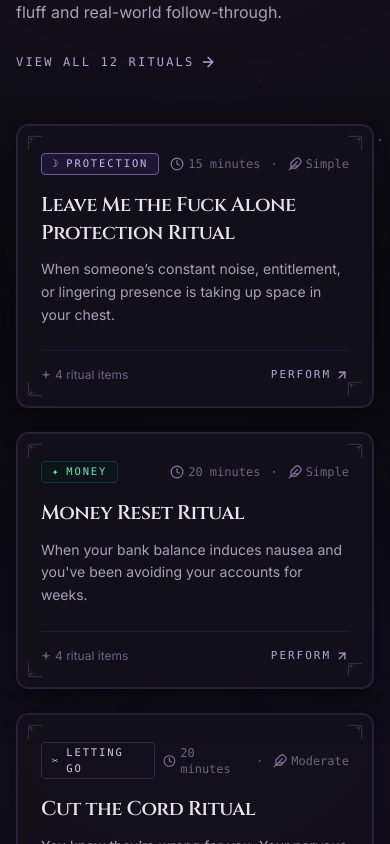
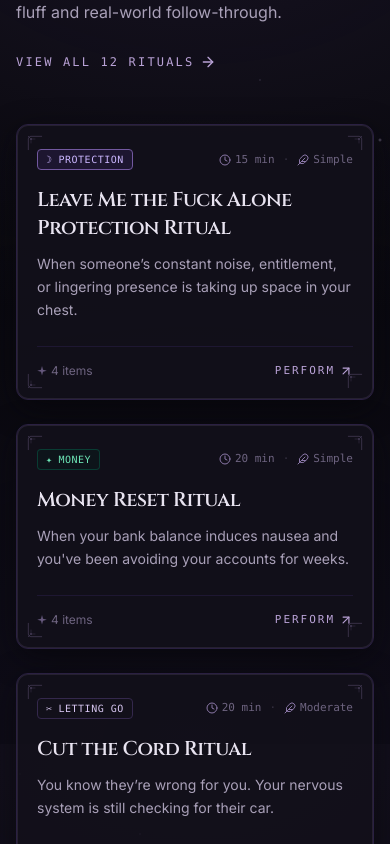
Before and after one commit to dbarbour86/witchr, a Next.js app: page / in a window 390 px wide. Shown: the part 4320-5164 px from the top of the page. Built offline with nearby package versions, Linux system fonts and the light colour scheme.

Commit message:
Fix card overflow issue: make category badge and duration metadata responsive and compact in RitualCard

```diff
--- a/app/rituals/[slug]/page.tsx
+++ b/app/rituals/[slug]/page.tsx
@@ -309,7 +309,7 @@ export default async function RitualDetailPage({ params }: RitualPageProps) {
               More in {ritual.category} →
             </Link>
           </div>
-          <div className="grid grid-cols-1 sm:grid-cols-2 lg:grid-cols-3 gap-6">
+          <div className="grid grid-cols-1 sm:grid-cols-2 lg:grid-cols-3 gap-5">
             {relatedRituals.map((rel) => (
               <RitualCard key={rel.slug} ritual={rel} />
             ))}
--- a/components/RitualCard.tsx
+++ b/components/RitualCard.tsx
@@ -24,9 +24,11 @@ export function RitualCard({ ritual, featured = false }: RitualCardProps) {
     symbol: "✧",
   };
 
+  const displayTime = ritual.estimatedTime.replace(/\s*minutes?/, " min");
+
   return (
     <article
-      className={`group relative flex flex-col justify-between p-6 sm:p-7 rounded-xl border bg-surface/90 hover:bg-surface-elevated/90 transition-all duration-300 shadow-card hover:shadow-card-tarot hover:border-lavender/50 ${
+      className={`group relative flex flex-col justify-between p-5 sm:p-6 rounded-xl border bg-surface/90 hover:bg-surface-elevated/90 transition-all duration-300 shadow-card hover:shadow-card-tarot hover:border-lavender/50 ${
         featured ? "border-border-ornate" : "border-border"
       }`}
     >
@@ -46,28 +48,28 @@ export function RitualCard({ ritual, featured = false }: RitualCardProps) {
 
       <div>
         {/* Category Badge & Duration */}
-        <div className="flex items-center justify-between gap-2 mb-4 pt-1">
+        <div className="flex flex-wrap items-center justify-between gap-x-2 gap-y-1.5 mb-4 pt-1">
           <span
-            className={`inline-flex items-center gap-1.5 px-2.5 py-0.5 rounded text-[10.5px] font-mono uppercase tracking-wideDisplay border ${catStyle.badge}`}
+            className={`inline-flex items-center gap-1.5 px-2 py-0.5 rounded text-[10px] font-mono uppercase tracking-wider border shrink-0 ${catStyle.badge}`}
           >
             <span>{catStyle.symbol}</span>
             <span>{ritual.category}</span>
           </span>
-          <div className="flex items-center gap-2.5 text-xs font-mono text-bone-dim">
+          <div className="flex items-center gap-2 text-[11px] font-mono text-bone-dim shrink-0">
             <span className="inline-flex items-center gap-1">
-              <Clock className="w-3.5 h-3.5 text-lavender-dim" />
-              {ritual.estimatedTime}
+              <Clock className="w-3 h-3 text-lavender-dim shrink-0" />
+              <span>{displayTime}</span>
             </span>
-            <span>·</span>
+            <span className="text-bone-dim/40">·</span>
             <span className="inline-flex items-center gap-1">
-              <Feather className="w-3.5 h-3.5 text-lavender-dim" />
-              {ritual.difficulty}
+              <Feather className="w-3 h-3 text-lavender-dim shrink-0" />
+              <span>{ritual.difficulty}</span>
             </span>
           </div>
         </div>
 
         {/* Title */}
-        <h3 className="font-serif text-xl sm:text-2xl font-semibold text-bone group-hover:text-lavender-light transition-colors leading-snug tracking-tight">
+        <h3 className="font-serif text-xl sm:text-2xl font-semibold text-bone group-hover:text-lavender-light transition-colors leading-snug tracking-tight break-words">
           <Link href={`/rituals/${ritual.slug}`} className="focus:outline-none">
             <span className="absolute inset-0" aria-hidden="true" />
             {ritual.title}
@@ -84,9 +86,9 @@ export function RitualCard({ ritual, featured = false }: RitualCardProps) {
       <div className="mt-6 pt-4 border-t border-border-subtle flex items-center justify-between text-xs text-bone-dim">
         <span className="flex items-center gap-1">
           <FourPointStar className="w-2.5 h-2.5 text-lavender-dim opacity-70" />
-          <span>{ritual.supplies.length} ritual items</span>
+          <span>{ritual.supplies.length} items</span>
         </span>
-        <span className="inline-flex items-center gap-1 font-mono text-[11px] uppercase tracking-wideDisplay text-lavender group-hover:text-lavender-light transition-colors">
+        <span className="inline-flex items-center gap-1 font-mono text-[11px] uppercase tracking-wideDisplay text-lavender group-hover:text-lavender-light transition-colors shrink-0">
           <span>Perform</span>
           <ArrowUpRight className="w-3.5 h-3.5 transform group-hover:translate-x-0.5 group-hover:-translate-y-0.5 transition-transform" />
         </span>
```
